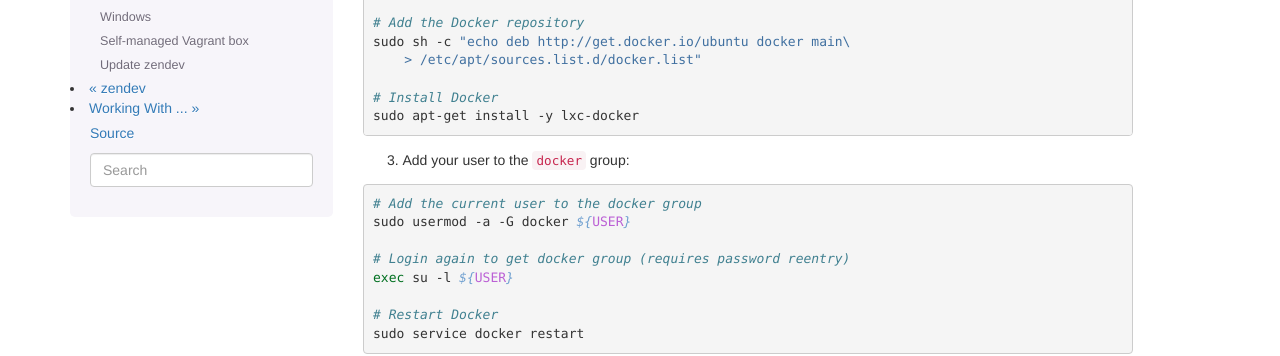
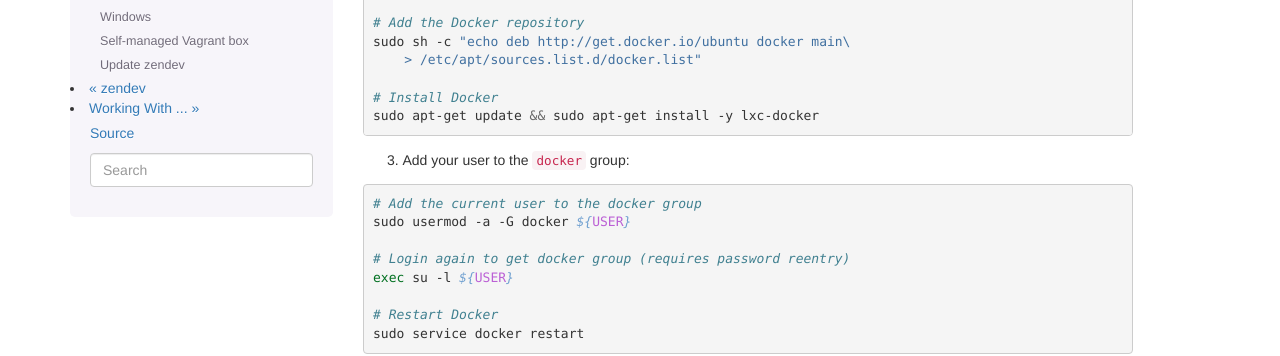
Before and after one commit to zenoss/zendev, a Sphinx documentation site: the page built from docs/installation.rst, in a window 1280 px wide and 900 px high, scrolled down 485 px. Shown: the part 152-508 px from the top of the window. Built offline with Sphinx 7.4.7, drawn with Linux system fonts in a browser that asks for light colours.

Commit message:
Need to update after adding a repo, but before installing docker

```diff
--- a/docs/installation.rst
+++ b/docs/installation.rst
@@ -39,7 +39,7 @@ Ubuntu
         > /etc/apt/sources.list.d/docker.list"
 
     # Install Docker
-    sudo apt-get install -y lxc-docker
+    sudo apt-get update && sudo apt-get install -y lxc-docker
 
 3. Add your user to the ``docker`` group:
 
```
